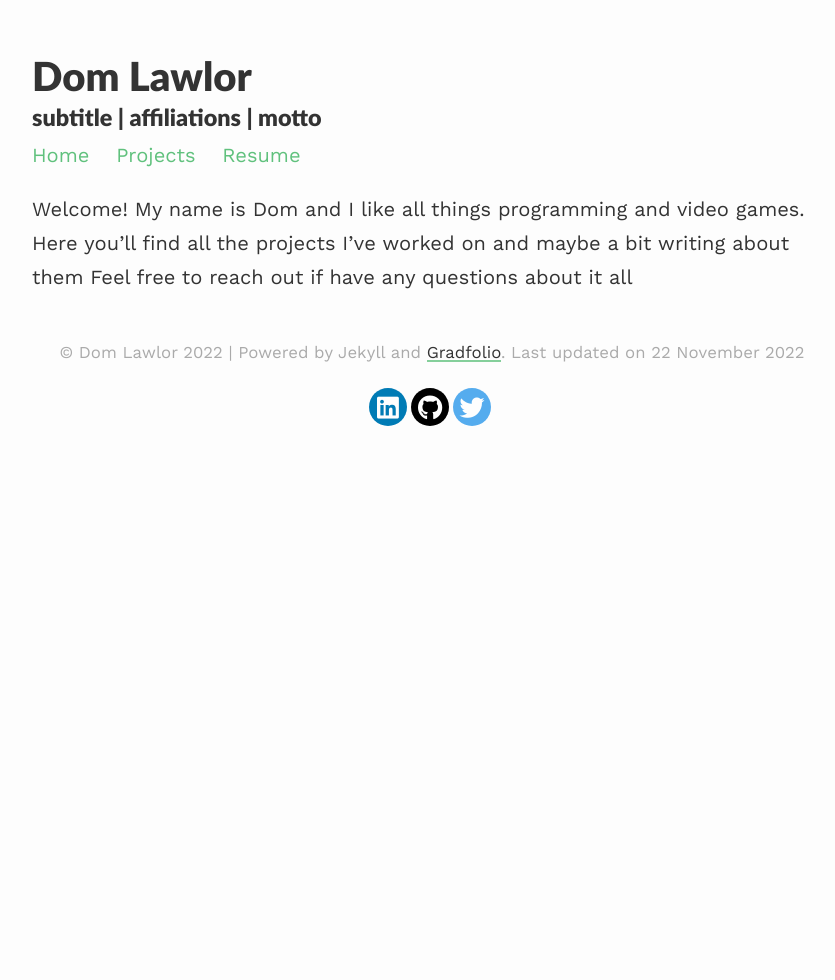
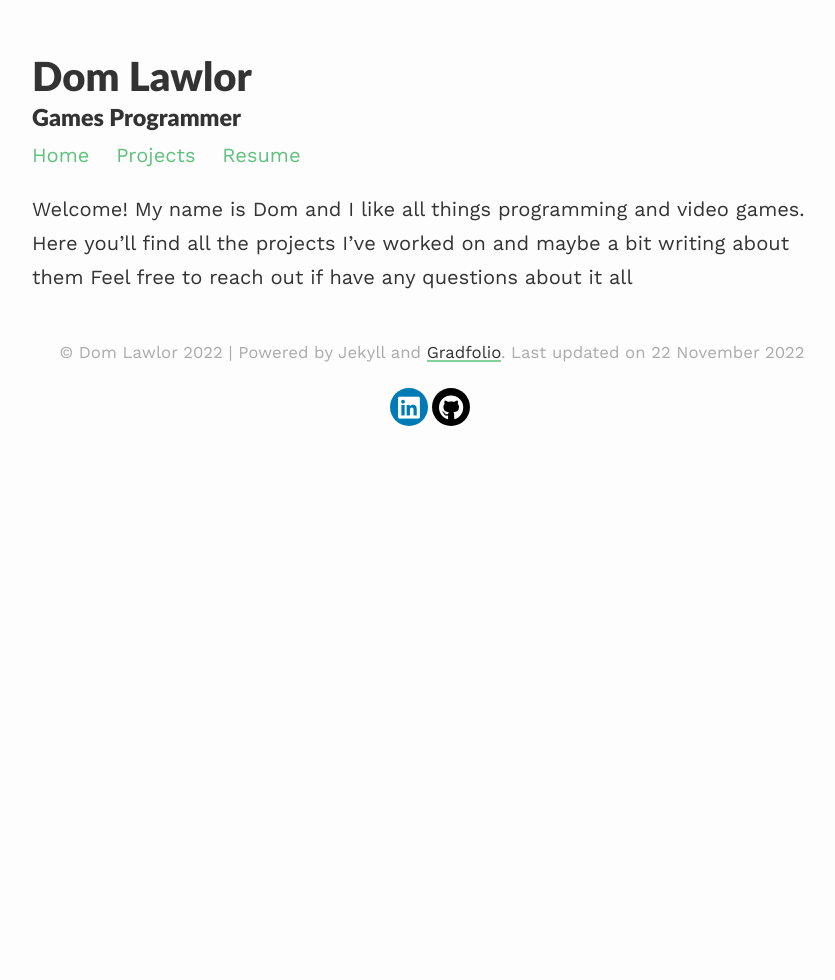
Before and after one commit to domlawlor/domlawlor.com, a Jekyll site: the page built from index.md, in a window 1280 px wide. Shown: the whole page, without its empty margins (208-1043 px from the left). Built offline with Jekyll 4.4.1, drawn with Linux system fonts in a browser that asks for light colours; nearby versions of some CDN libraries.

Commit message:
remove twitter and add description

```diff
--- a/_config.yml
+++ b/_config.yml
@@ -1,7 +1,7 @@
 ### your site title here
 
 title: Dom Lawlor
-description: subtitle | affiliations | motto
+description: Games Programmer
 
 baseurl: / #name of GitHub repository
 url: "https://domlawlor.com" #custom url to be used instead of GitHub repository
@@ -14,7 +14,7 @@ permalink: /blog/:year/:title/
 paginate_path: /blog/page:num/
 
 # Social media links in footer
-twitter: "#"
+#twitter: "#"
 linkedin: "#"
 #stackoverflow: "#"
 github: "#"
```
